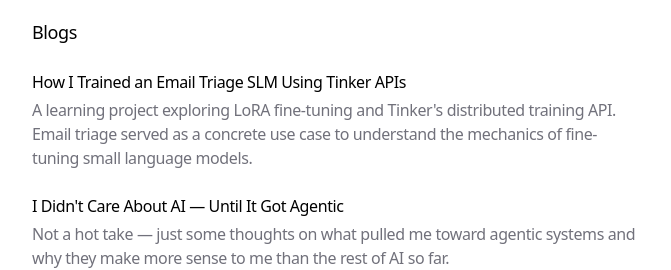
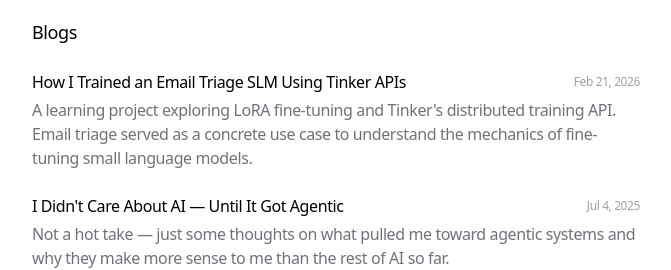
Before and after one commit to Shanvit7/portfolio-site, a Next.js app: page / in a window 1280 px wide. Shown: the part 1416-1686 px from the top of the page, without its empty margins (304-975 px from the left). Built offline with nearby package versions, Linux system fonts and the light colour scheme; no server answers.

Commit message:
chore: blog dates mentioned

```diff
--- a/app/blog/email-triage-slm-tinker-apis/page.mdx
+++ b/app/blog/email-triage-slm-tinker-apis/page.mdx
@@ -8,6 +8,8 @@ export const metadata = {
 }
 
 # How I Trained an Email Triage SLM Using Tinker APIs
+
+<p className="mt-1 text-sm text-zinc-400 dark:text-zinc-500">Feb 21, 2026</p>
 
 A learning project exploring LoRA fine-tuning and Tinker's distributed training API. Email triage served as a concrete use case to understand the mechanics of fine-tuning small language models—how LoRA works, what happens during training, and what infrastructure Tinker abstracts away.
 
--- a/app/blog/i-didnt-care-about-ai-until-it-got-agentic/page.mdx
+++ b/app/blog/i-didnt-care-about-ai-until-it-got-agentic/page.mdx
@@ -14,6 +14,8 @@ export const metadata = {
 />
 
 # I Didn&apos;t Care About AI — Until It Got Agentic
+
+<p className="mt-1 text-sm text-zinc-400 dark:text-zinc-500">Jul 4, 2025</p>
 
 When GenAI started gaining traction, there wasn’t much pull for me to dive in. The results were fascinating — it showed how far we’d come — but that same part of AI also led to unpredictability. While that unpredictability is still there, it seems like we’re beginning to overcome it. That’s what led me to agentic AI.
 
--- a/app/page.tsx
+++ b/app/page.tsx
@@ -166,7 +166,16 @@ const Personal = () => (
               data-id={post.uid}
             >
               <div className="flex flex-col space-y-1">
-                <h4 className="font-normal dark:text-zinc-100">{post.title}</h4>
+                <div className="flex items-center justify-between gap-2">
+                  <h4 className="font-normal dark:text-zinc-100">
+                    {post.title}
+                  </h4>
+                  {post.date && (
+                    <span className="shrink-0 text-xs text-zinc-400 dark:text-zinc-500">
+                      {post.date}
+                    </span>
+                  )}
+                </div>
                 <p className="text-zinc-500 dark:text-zinc-400">
                   {post.description}
                 </p>
--- a/lib/constants.ts
+++ b/lib/constants.ts
@@ -198,6 +198,7 @@ export const BLOG_POSTS: BlogPost[] = [
       "A learning project exploring LoRA fine-tuning and Tinker's distributed training API. Email triage served as a concrete use case to understand the mechanics of fine-tuning small language models.",
     link: '/blog/email-triage-slm-tinker-apis',
     uid: 'blog-2',
+    date: 'Feb 21, 2026',
   },
   {
     title: "I Didn't Care About AI — Until It Got Agentic",
@@ -205,6 +206,7 @@ export const BLOG_POSTS: BlogPost[] = [
       'Not a hot take — just some thoughts on what pulled me toward agentic systems and why they make more sense to me than the rest of AI so far.',
     link: '/blog/i-didnt-care-about-ai-until-it-got-agentic',
     uid: 'blog-1',
+    date: 'Jul 4, 2025',
   },
 ]
 
--- a/types/personal.ts
+++ b/types/personal.ts
@@ -24,6 +24,7 @@ export type BlogPost = {
   description: string
   link: string
   uid: string
+  date?: string
 }
 
 export type SocialLink = {
```
